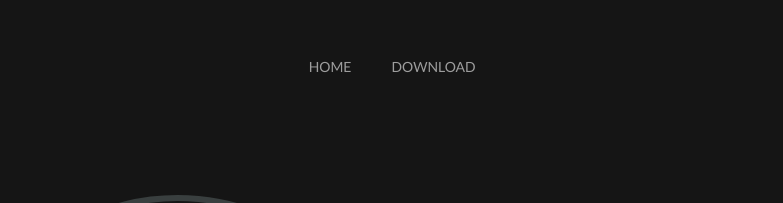
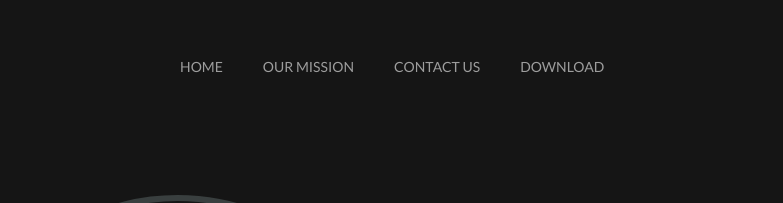
Before and after one commit to ChubsyTheDog/SecureMe, a plain HTML site: page index.html in a window 1280 px wide. Shown: the top 203 px of the page, 130-913 px from the left. Drawn offline with nearby package versions, Linux system fonts and the light colour scheme; no server answers; files whose address does not match are found by name.

Commit message:
Update index.html

```diff
--- a/index.html
+++ b/index.html
@@ -38,7 +38,13 @@
     <div class="main-menu d-flex align-items-center">
       <ul class="menu-list list-unstyled d-flex content-light m-0">
         <li class="menu-item text-uppercase">
-          <a href="index.html">Home</a>
+          <a href="https://secureme.today">Home</a>
+        </li>
+		<li class="menu-item text-uppercase">
+          <a href="https://secureme.today">Our Mission</a>
+        </li>
+		<li class="menu-item text-uppercase">
+          <a href="https://secureme.today">Contact Us</a>
         </li>
         <li class="menu-item text-uppercase">
           <a href="download.html">Download</a>
```
